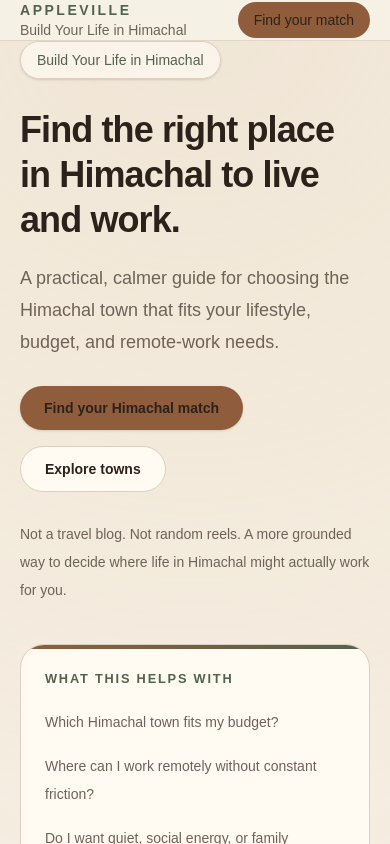
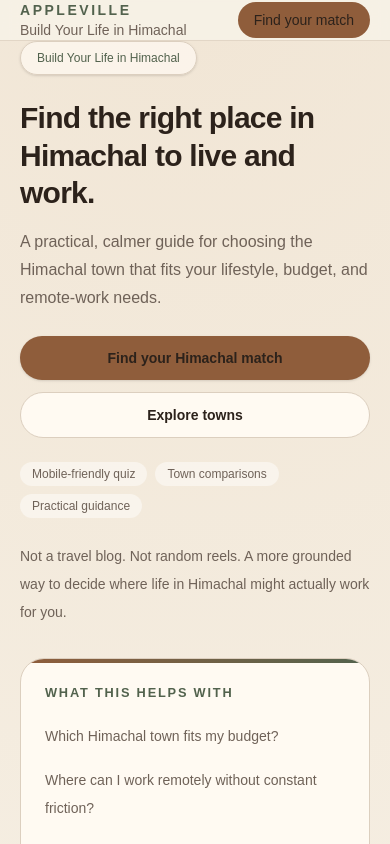
Before and after one commit to andy0056/appleville, a Next.js app: page / in a window 390 px wide. Shown: the top 844 px of the page. Built offline with nearby package versions, Linux system fonts and the light colour scheme.

Commit message:
feat: improve mobile UX and tighten homepage flow

```diff
--- a/src/app/page.tsx
+++ b/src/app/page.tsx
@@ -8,34 +8,39 @@ const featured = towns.slice(0, 6);
 export default function Home() {
   return (
     <main>
-      <section className="container-app py-16 md:py-24">
-        <div className="grid gap-10 lg:grid-cols-[1.15fr_0.85fr] lg:items-center">
-          <div className="space-y-7">
-            <div className="inline-flex rounded-full border border-[var(--line)] bg-[rgba(255,250,242,0.7)] px-4 py-2 text-sm text-[var(--forest)] shadow-sm">
+      <section className="container-app py-12 md:py-24">
+        <div className="grid gap-8 lg:grid-cols-[1.15fr_0.85fr] lg:items-center">
+          <div className="space-y-6 md:space-y-7">
+            <div className="inline-flex rounded-full border border-[var(--line)] bg-[rgba(255,250,242,0.7)] px-4 py-2 text-xs font-medium text-[var(--forest)] shadow-sm md:text-sm">
               Build Your Life in Himachal
             </div>
-            <div className="space-y-5">
-              <h1 className="max-w-4xl text-4xl font-semibold leading-tight tracking-tight md:text-6xl">
+            <div className="space-y-4 md:space-y-5">
+              <h1 className="max-w-4xl text-3xl font-semibold leading-tight tracking-tight sm:text-4xl md:text-6xl">
                 Find the right place in Himachal to live and work.
               </h1>
-              <p className="max-w-2xl text-lg leading-8 text-[var(--muted)] md:text-xl">
+              <p className="max-w-2xl text-base leading-7 text-[var(--muted)] md:text-xl md:leading-8">
                 A practical, calmer guide for choosing the Himachal town that fits
                 your lifestyle, budget, and remote-work needs.
               </p>
             </div>
-            <div className="flex flex-wrap gap-4">
+            <div className="grid gap-3 sm:flex sm:flex-wrap sm:gap-4">
               <Link
                 href="/quiz"
-                className="rounded-full bg-[var(--accent)] px-6 py-3 text-sm font-semibold text-white shadow-sm"
+                className="rounded-full bg-[var(--accent)] px-6 py-3 text-center text-sm font-semibold text-white shadow-sm"
               >
                 Find your Himachal match
               </Link>
               <Link
                 href="/towns"
-                className="rounded-full border border-[var(--line)] bg-[var(--card)] px-6 py-3 text-sm font-semibold"
+                className="rounded-full border border-[var(--line)] bg-[var(--card)] px-6 py-3 text-center text-sm font-semibold"
               >
                 Explore towns
               </Link>
+            </div>
+            <div className="flex flex-wrap gap-2 text-xs text-[var(--muted)] sm:text-sm">
+              <span className="rounded-full bg-[rgba(255,255,255,0.45)] px-3 py-1">Mobile-friendly quiz</span>
+              <span className="rounded-full bg-[rgba(255,255,255,0.45)] px-3 py-1">Town comparisons</span>
+              <span className="rounded-full bg-[rgba(255,255,255,0.45)] px-3 py-1">Practical guidance</span>
             </div>
             <p className="max-w-2xl text-sm leading-7 text-[var(--muted)]">
               Not a travel blog. Not random reels. A more grounded way to decide
--- a/src/app/results/page.tsx
+++ b/src/app/results/page.tsx
@@ -56,19 +56,19 @@ export default async function ResultsPage({
 
   return (
     <main className="container-app py-14 md:py-20">
-      <div className="max-w-5xl space-y-8">
+      <div className="max-w-5xl space-y-6 md:space-y-8">
         <div className="space-y-3">
           <p className="eyebrow">Results</p>
-          <h1 className="text-4xl font-semibold">Your best-fit Himachal towns</h1>
+          <h1 className="text-3xl font-semibold tracking-tight md:text-4xl">Your best-fit Himachal towns</h1>
           <p className="max-w-2xl text-base leading-8 text-[var(--muted)]">
             These matches are based on your priorities around pace, access,
             remote-work fit, budget, and long-stay practicality.
           </p>
         </div>
 
-        <div className="grid gap-5 lg:grid-cols-3">
+        <div className="grid gap-4 lg:grid-cols-3">
           {top.map((town, index) => (
-            <article key={town.slug} className="card relative overflow-hidden p-6">
+            <article key={town.slug} className="card relative overflow-hidden p-5 md:p-6">
               <div className="absolute inset-x-0 top-0 h-1 bg-gradient-to-r from-[var(--accent)] to-[var(--forest)]" />
               <p className="text-sm font-semibold text-[var(--forest)]">Top match #{index + 1}</p>
               <div className="mt-3 flex items-start justify-between gap-4">
@@ -76,7 +76,7 @@ export default async function ResultsPage({
                   <h2 className="text-2xl font-semibold">{town.name}</h2>
                   <p className="mt-1 text-sm text-[var(--forest)]">{town.archetype}</p>
                 </div>
-                <span className="rounded-full bg-[var(--accent-soft)] px-3 py-1 text-xs font-semibold text-[var(--foreground)]">
+                <span className="shrink-0 rounded-full bg-[var(--accent-soft)] px-3 py-1 text-xs font-semibold text-[var(--foreground)]">
                   Score {town.score}
                 </span>
               </div>
@@ -115,7 +115,7 @@ export default async function ResultsPage({
           </div>
         </div>
 
-        <div className="flex flex-wrap gap-4">
+        <div className="grid gap-3 sm:flex sm:flex-wrap sm:gap-4">
           <Link
             href={`/compare?towns=${top.map((town) => town.slug).join(",")}`}
             className="rounded-full bg-[var(--accent)] px-6 py-3 text-sm font-semibold text-white"
--- a/src/components/quiz-form.tsx
+++ b/src/components/quiz-form.tsx
@@ -51,10 +51,30 @@ export function QuizForm() {
 
   return (
     <div className="grid gap-6 lg:grid-cols-[1.15fr_0.85fr]">
-      <section className="card p-6 md:p-8">
+      <aside className="order-2 card p-5 lg:order-2 md:p-8">
+        <p className="eyebrow">Your answers so far</p>
+        {summary.length === 0 ? (
+          <p className="mt-4 text-sm leading-7 text-[var(--muted)]">
+            Start answering and your decision profile will build here.
+          </p>
+        ) : (
+          <div className="mt-4 space-y-4">
+            {summary.map((item) => (
+              <div key={item.label} className="border-b border-[var(--line)] pb-4 last:border-b-0 last:pb-0">
+                <p className="text-xs font-semibold uppercase tracking-[0.14em] text-[var(--forest)]">
+                  {item.label}
+                </p>
+                <p className="mt-2 text-sm leading-7 text-[var(--muted)]">{item.value}</p>
+              </div>
+            ))}
+          </div>
+        )}
+      </aside>
+
+      <section className="order-1 card p-5 md:p-8 lg:order-1">
         <div className="space-y-6">
           <div className="space-y-3">
-            <div className="flex items-center justify-between text-sm text-[var(--muted)]">
+            <div className="flex items-center justify-between text-xs text-[var(--muted)] md:text-sm">
               <span>
                 Question {step + 1} of {totalQuestions}
               </span>
@@ -70,7 +90,7 @@ export function QuizForm() {
 
           <div className="space-y-3">
             <p className="eyebrow">Current question</p>
-            <h2 className="text-2xl font-semibold md:text-3xl">{question.label}</h2>
+            <h2 className="text-xl font-semibold leading-tight md:text-3xl">{question.label}</h2>
           </div>
 
           <div className="grid gap-3">
@@ -81,7 +101,7 @@ export function QuizForm() {
                   key={option.value}
                   type="button"
                   onClick={() => handleSelect(question.key, option.value)}
-                  className={`rounded-2xl border px-4 py-4 text-left text-sm transition md:px-5 md:py-5 md:text-base ${
+                  className={`rounded-2xl border px-4 py-4 text-left text-sm leading-6 transition md:px-5 md:py-5 md:text-base ${
                     isActive
                       ? "border-[var(--accent)] bg-[var(--accent-soft)] text-[var(--foreground)]"
                       : "border-[var(--line)] bg-[var(--card)] text-[var(--muted)] hover:border-[var(--accent)]/50"
@@ -93,7 +113,7 @@ export function QuizForm() {
             })}
           </div>
 
-          <div className="flex flex-wrap gap-3 pt-2">
+          <div className="grid gap-3 pt-2 sm:flex sm:flex-wrap">
             <button
               type="button"
               onClick={handleBack}
@@ -113,26 +133,6 @@ export function QuizForm() {
           </div>
         </div>
       </section>
-
-      <aside className="card p-6 md:p-8">
-        <p className="eyebrow">Your answers so far</p>
-        {summary.length === 0 ? (
-          <p className="mt-4 text-sm leading-7 text-[var(--muted)]">
-            Start answering and your decision profile will build here.
-          </p>
-        ) : (
-          <div className="mt-4 space-y-4">
-            {summary.map((item) => (
-              <div key={item.label} className="border-b border-[var(--line)] pb-4 last:border-b-0 last:pb-0">
-                <p className="text-xs font-semibold uppercase tracking-[0.14em] text-[var(--forest)]">
-                  {item.label}
-                </p>
-                <p className="mt-2 text-sm leading-7 text-[var(--muted)]">{item.value}</p>
-              </div>
-            ))}
-          </div>
-        )}
-      </aside>
     </div>
   );
 }
```
